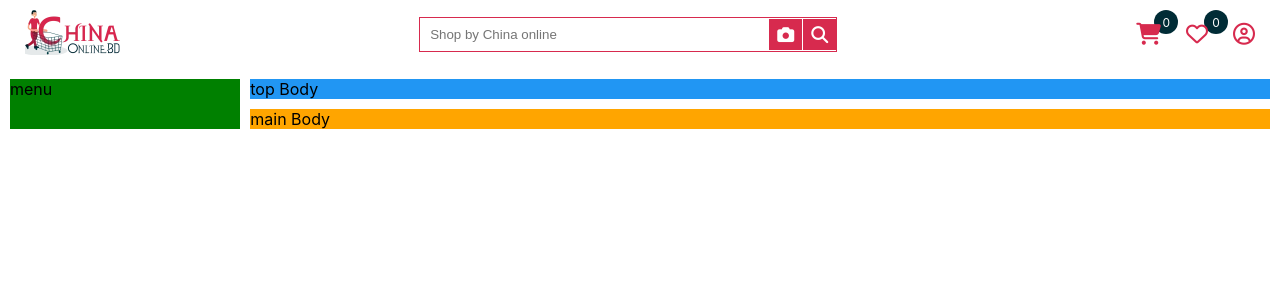
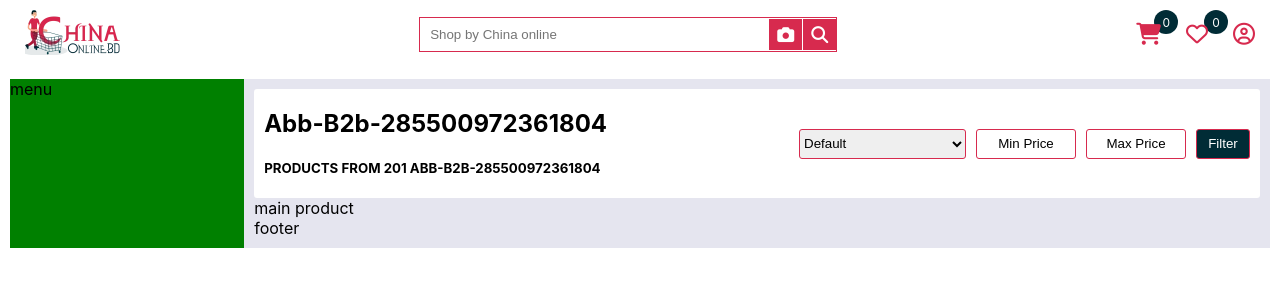
Before and after one commit to Mehedi4467/china-online-bd, a Next.js app: page / in a window 1280 px wide. Shown: the top 300 px of the page. Built offline with nearby package versions, Linux system fonts and the light colour scheme.

Commit message:
main top section design complated

```diff
--- a/Components/Common/Footer.js
+++ b/Components/Common/Footer.js
@@ -3,7 +3,7 @@ import React from 'react';
 const Footer = () => {
     return (
         <div>
-            footer
+
         </div>
     );
 };
--- a/pages/index.js
+++ b/pages/index.js
@@ -7,8 +7,39 @@ export default function Home() {
   return (
    <div className={styles.gridContainer}>
       <div className={styles.item1}>menu</div>
-      <div className={styles.item2}>top Body</div>
-      <div className={styles.item3}>main Body</div>
+      <div className={styles.item2}>
+        <div className={styles.mainBody}>
+            <div className={styles.mainTop}>
+                <div>
+                  <h2>Abb-B2b-285500972361804</h2>
+                  <h5>PRODUCTS FROM <span>201</span> ABB-B2B-285500972361804</h5>
+                </div>
+                <div className={styles.productOptions}>
+                  <div>
+                    <select>
+                          <option value="Default">Default</option>
+                          <option value="Price Low To High">Price Low To High</option>
+                          <option value="Price High To Low">Price High To Low</option>
+                          <option value="Offer">Offer</option>
+                          <option value="Seller Rating">Seller Rating</option>
+                          <option value="Most Sold">Most Sold</option>
+                    </select>
+                  </div>
+                  <div>
+                  <input type="text" placeholder='Min Price'></input>
+                  </div>
+                  <div>
+                    <input type="text" placeholder='Max Price'></input>
+                  </div>
+                  <div>
+                    <button>Filter</button>
+                  </div>
+                </div>
+            </div>
+            <div>main product</div>
+            <div>footer</div>
+        </div>
+      </div>
    </div>
   )
 }
--- a/styles/Header.module.css
+++ b/styles/Header.module.css
@@ -30,7 +30,7 @@
     align-items: center;
     padding: 1px 0;
     border: 1px solid #d72a4e;
-    border-width: 1px 1px 1px 0;
+    border-width: 1px .1px 1px 0;
 
   }
 
--- a/styles/Home.module.css
+++ b/styles/Home.module.css
@@ -3,19 +3,68 @@
   background-color: green;
 }
 .item2 {
-   grid-area: topBody;
-   background-color: #2196F3;
+   grid-area: main;
+   background-color: #e5e5ef;
   }
-.item3 {
-   grid-area: main;
-   background-color: orange;
-}
+
 
 .gridContainer {
   display: grid;
   grid-template-areas:
-    'menu topBody topBody topBody topBody topBody'
-    'menu main main main main main';
-  gap: 10px;
+    'menu menu menu main main main';
+
   padding: 10px;
 }
+
+/* main body item  */
+.mainBody{
+  margin: 10px;
+}
+.mainTop{
+  display: grid;
+    grid-template-columns: auto auto;
+    background-color: #fff;
+    justify-content: space-between;
+    border-radius: 3px;
+    padding: 0 10px;
+    align-items: center;
+}
+
+.productOptions{
+  display: flex;
+  gap: 10px;
+}
+
+
+
+.productOptions select{
+  width: 167px;
+  height: 30px;
+  border: 1px solid #d72a4e;
+  border-radius: 3px;
+  outline: none;
+  cursor: pointer;
+}
+
+.productOptions input{
+  width: 100px;
+  height: 30px;
+  outline: none;
+  text-align: center;
+  border: 1px solid #d72a4e;
+  border-radius: 3px;
+}
+
+.productOptions input::placeholder {
+  color: black;
+}
+
+.productOptions button{
+  width: 54px;
+  height: 30px;
+  background-color: #002c36;
+  color: #fff;
+  cursor: pointer;
+  border-radius: 3px;
+  border: 1px solid #d72a4e;
+}
```
Also changed, not shown: styles/Footer.module.css (added).
